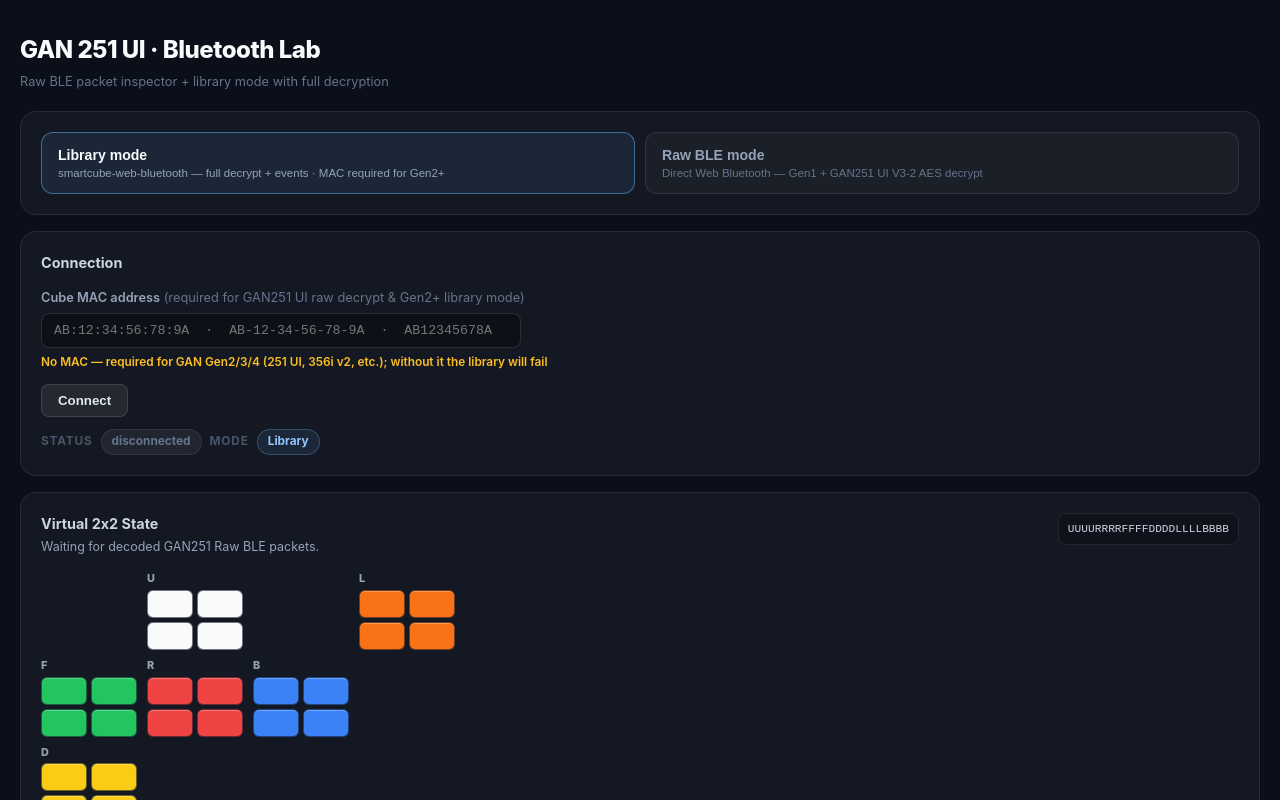
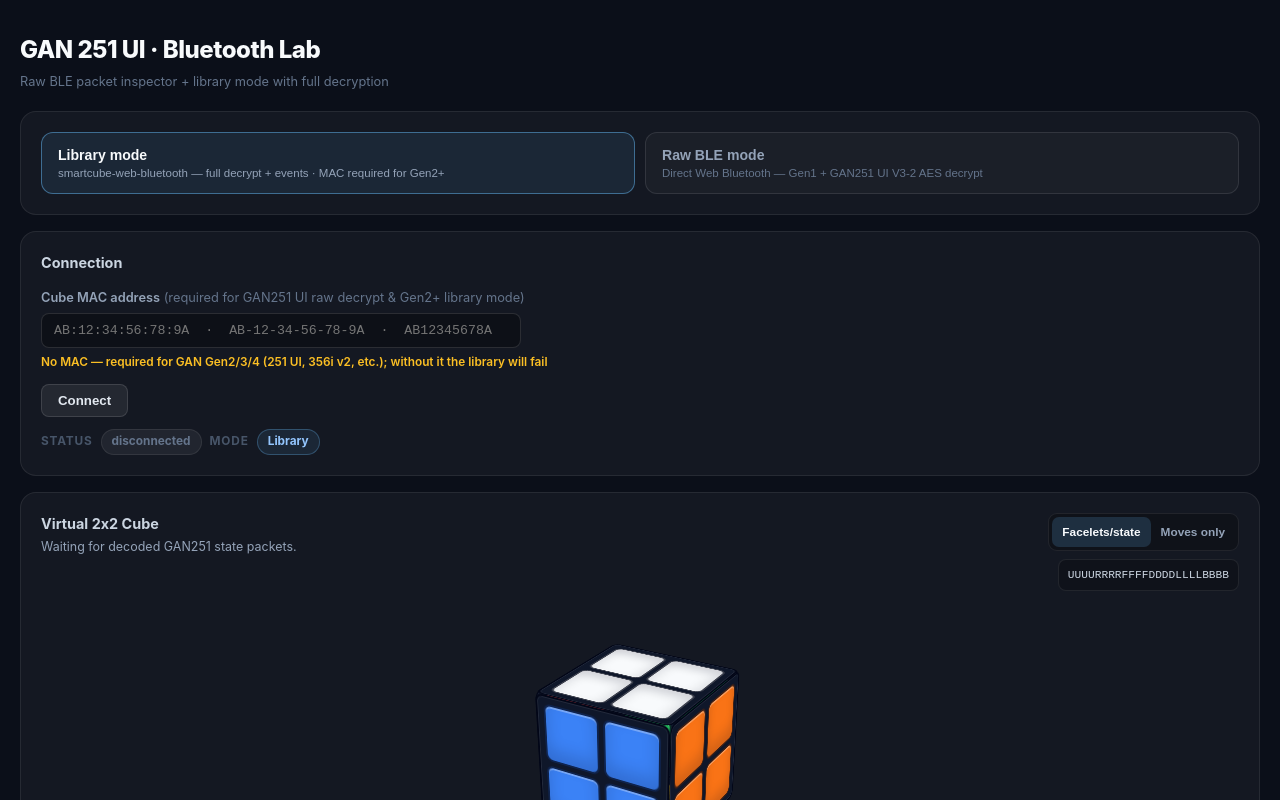
Before and after one commit to MrFanfo/GAN22LAB, a React (Vite) app: page / in a window 1280 px wide. Shown: the top 800 px of the page. Built offline with nearby package versions, Linux system fonts and the light colour scheme.

Commit message:
two options, 1 driven by facelets, other driven by moves

```diff
--- a/src/App.css
+++ b/src/App.css
@@ -71,6 +71,37 @@
   font-size: 0.78rem;
 }
 
+.virtual-cube-controls {
+  display: grid;
+  justify-items: end;
+  gap: 8px;
+  min-width: min(360px, 100%);
+}
+
+.virtual-drive-toggle {
+  display: inline-flex;
+  padding: 3px;
+  border-radius: 9px;
+  background: rgba(0,0,0,0.24);
+  border: 1px solid rgba(255,255,255,0.08);
+}
+
+.virtual-drive-toggle button {
+  min-height: 30px;
+  padding: 0 10px;
+  border: 0;
+  border-radius: 7px;
+  background: transparent;
+  color: #94a3b8;
+  font-size: 0.74rem;
+  font-weight: 700;
+}
+
+.virtual-drive-toggle button.active {
+  color: #f8fafc;
+  background: rgba(99,179,237,0.18);
+}
+
 .virtual-facelets {
   color: #cbd5e1;
   background: rgba(0,0,0,0.22);
@@ -81,48 +112,77 @@
   max-width: 360px;
 }
 
-.cube-net-2x2 {
-  display: grid;
-  grid-template-columns: repeat(4, minmax(72px, 96px));
-  grid-template-rows: repeat(3, auto);
-  gap: 10px;
-  align-items: center;
-}
-
-.net-spacer { min-height: 72px; }
-
-.cube-face-2x2 {
-  position: relative;
-  display: grid;
-  gap: 6px;
-}
-
-.cube-face-label {
-  color: #94a3b8;
-  font-size: 0.68rem;
-  font-weight: 800;
-  line-height: 1;
-}
-
-.cube-face-stickers {
-  display: grid;
-  grid-template-columns: repeat(2, minmax(28px, 1fr));
-  grid-template-rows: repeat(2, 28px);
-  gap: 4px;
-}
-
-.cube-sticker {
-  border-radius: 6px;
-  border: 1px solid rgba(15,23,42,0.58);
-  box-shadow: inset 0 1px 0 rgba(255,255,255,0.28);
-}
-
 .face-u { background: #f8fafc; }
 .face-r { background: #ef4444; }
 .face-f { background: #22c55e; }
 .face-d { background: #facc15; }
 .face-l { background: #f97316; }
 .face-b { background: #3b82f6; }
+
+.cube3d-stage {
+  min-height: 280px;
+  display: grid;
+  place-items: center;
+  perspective: 900px;
+  overflow: hidden;
+}
+
+.cube3d {
+  position: relative;
+  width: 144px;
+  height: 144px;
+  transform-style: preserve-3d;
+  transform: rotateX(-28deg) rotateY(38deg);
+  animation: cube3d-idle 18s linear infinite;
+}
+
+.cube3d-face {
+  position: absolute;
+  inset: 0;
+  display: grid;
+  grid-template-columns: repeat(2, 1fr);
+  grid-template-rows: repeat(2, 1fr);
+  gap: 5px;
+  padding: 7px;
+  background: #0f172a;
+  border: 2px solid #020617;
+  border-radius: 8px;
+  box-shadow: inset 0 0 0 1px rgba(255,255,255,0.08);
+}
+
+.cube3d-sticker {
+  border-radius: 8px;
+  border: 2px solid rgba(2,6,23,0.76);
+  box-shadow:
+    inset 0 2px 0 rgba(255,255,255,0.3),
+    inset 0 -10px 18px rgba(2,6,23,0.16);
+}
+
+.cube3d-face-front  { transform: rotateY(0deg) translateZ(72px); }
+.cube3d-face-back   { transform: rotateY(180deg) translateZ(72px); }
+.cube3d-face-right  { transform: rotateY(90deg) translateZ(72px); }
+.cube3d-face-left   { transform: rotateY(-90deg) translateZ(72px); }
+.cube3d-face-top    { transform: rotateX(90deg) translateZ(72px); }
+.cube3d-face-bottom { transform: rotateX(-90deg) translateZ(72px); }
+
+@keyframes cube3d-idle {
+  from { transform: rotateX(-28deg) rotateY(38deg); }
+  to   { transform: rotateX(-28deg) rotateY(398deg); }
+}
+
+@media (prefers-reduced-motion: reduce) {
+  .cube3d { animation: none; }
+}
+
+@media (max-width: 760px) {
+  .virtual-cube-head {
+    display: grid;
+  }
+
+  .virtual-cube-controls {
+    justify-items: start;
+  }
+}
 
 /* ── Mode selector ─────────────────────────────────────────────── */
 
--- a/src/App.tsx
+++ b/src/App.tsx
@@ -39,6 +39,7 @@
 const MAX_ROWS = 2000;
 const SOLVED_2X2_FACELETS = "UUUURRRRFFFFDDDDLLLLBBBB";
 const FACE_ORDER = ["U", "R", "F", "D", "L", "B"] as const;
+type CubeDriveMode = "state" | "moves";
 const FACE_COLOR_CLASS: Record<(typeof FACE_ORDER)[number], string> = {
   U: "face-u",
   R: "face-r",
@@ -63,51 +64,79 @@
 function Virtual2x2Panel({
   facelets24,
   source,
+  driveMode,
+  onDriveModeChange,
 }: {
   facelets24: string;
   source: PacketRow | null;
+  driveMode: CubeDriveMode;
+  onDriveModeChange: (mode: CubeDriveMode) => void;
 }) {
   const faces = splitFacelets24(facelets24);
   return (
     <section className="lab-panel virtual-cube-panel">
       <div className="virtual-cube-head">
         <div>
-          <h2>Virtual 2x2 State</h2>
+          <h2>Virtual 2x2 Cube</h2>
           <p>
             {source
-              ? `Updated by packet #${source.packetNum}: ${source.decodedSummary ?? source.meaning}`
-              : "Waiting for decoded GAN251 Raw BLE packets."}
+              ? `${driveMode === "state" ? "State packet" : "Move stream"} view updated by packet #${source.packetNum}: ${source.decodedSummary ?? source.meaning}`
+              : `Waiting for decoded GAN251 ${driveMode === "state" ? "state" : "move"} packets.`}
           </p>
+        </div>
+        <div className="virtual-cube-controls">
+          <div className="virtual-drive-toggle" role="tablist" aria-label="Virtual cube driver">
+            <button
+              type="button"
+              className={driveMode === "state" ? "active" : ""}
+              onClick={() => onDriveModeChange("state")}
+              aria-pressed={driveMode === "state"}
+            >
+              Facelets/state
+            </button>
+            <button
+              type="button"
+              className={driveMode === "moves" ? "active" : ""}
+              onClick={() => onDriveModeChange("moves")}
+              aria-pressed={driveMode === "moves"}
+            >
+              Moves only
+            </button>
           </div>
           <span className="virtual-facelets mono">{facelets24}</span>
         </div>
-      <div className="cube-net-2x2" aria-label="Virtual 2x2 cube net">
-        <div className="net-spacer" />
-        <FaceBlock face="U" stickers={faces.U} />
-        <div className="net-spacer" />
-        <FaceBlock face="L" stickers={faces.L} />
-        <FaceBlock face="F" stickers={faces.F} />
-        <FaceBlock face="R" stickers={faces.R} />
-        <FaceBlock face="B" stickers={faces.B} />
-        <div className="net-spacer" />
-        <FaceBlock face="D" stickers={faces.D} />
-        <div className="net-spacer" />
       </div>
+      <Cube3D2x2 faces={faces} />
     </section>
   );
 }
 
-function FaceBlock({
+function Cube3D2x2({ faces }: { faces: Record<(typeof FACE_ORDER)[number], string[]> }) {
+  return (
+    <div className="cube3d-stage" aria-label="Virtual 3D 2x2 cube">
+      <div className="cube3d">
+        <Cube3DFace face="F" stickers={faces.F} className="cube3d-face-front" />
+        <Cube3DFace face="B" stickers={faces.B} className="cube3d-face-back" />
+        <Cube3DFace face="R" stickers={faces.R} className="cube3d-face-right" />
+        <Cube3DFace face="L" stickers={faces.L} className="cube3d-face-left" />
+        <Cube3DFace face="U" stickers={faces.U} className="cube3d-face-top" />
+        <Cube3DFace face="D" stickers={faces.D} className="cube3d-face-bottom" />
+      </div>
+    </div>
+  );
+}
+
+function Cube3DFace({
   face,
   stickers,
+  className,
 }: {
   face: (typeof FACE_ORDER)[number];
   stickers: string[];
+  className: string;
 }) {
   return (
-    <div className="cube-face-2x2" data-face={face}>
-      <span className="cube-face-label">{face}</span>
-      <div className="cube-face-stickers">
+    <div className={`cube3d-face ${className}`} data-face={face}>
       {stickers.map((sticker, index) => {
         const faceKey = FACE_ORDER.includes(sticker as (typeof FACE_ORDER)[number])
           ? sticker as (typeof FACE_ORDER)[number]
@@ -115,12 +144,11 @@
         return (
           <span
             key={`${face}-${index}`}
-              className={`cube-sticker ${FACE_COLOR_CLASS[faceKey]}`}
+            className={`cube3d-sticker ${FACE_COLOR_CLASS[faceKey]}`}
             title={`${face}${index}: ${sticker}`}
           />
         );
       })}
-      </div>
     </div>
   );
 }
@@ -135,6 +163,7 @@
 
   const [packetRows, setPacketRows] = useState<PacketRow[]>([]);
   const [showTelemetry, setShowTelemetry] = useState(false);
+  const [cubeDriveMode, setCubeDriveMode] = useState<CubeDriveMode>("state");
   const [logLines, setLogLines] = useState<string[]>([]);
   const [showLog, setShowLog] = useState(false);
 
@@ -235,11 +264,19 @@
     return c;
   }, [packetRows]);
 
-  const latestVirtualRow = useMemo(
-    () => packetRows.find((row) => row.facelets24) ?? null,
+  const latestStateDrivenRow = useMemo(
+    () => packetRows.find((row) => row.decodedKind === "state" && row.stateDrivenFacelets24) ?? null,
     [packetRows]
   );
-  const latestFacelets24 = latestVirtualRow?.facelets24 ?? SOLVED_2X2_FACELETS;
+  const latestMoveDrivenRow = useMemo(
+    () => packetRows.find((row) => row.decodedKind === "move" && row.moveDrivenFacelets24) ?? null,
+    [packetRows]
+  );
+  const latestVirtualRow = cubeDriveMode === "state" ? latestStateDrivenRow : latestMoveDrivenRow;
+  const latestFacelets24 =
+    cubeDriveMode === "state"
+      ? latestStateDrivenRow?.stateDrivenFacelets24 ?? SOLVED_2X2_FACELETS
+      : latestMoveDrivenRow?.moveDrivenFacelets24 ?? SOLVED_2X2_FACELETS;
 
   const isConnected = status === "connected";
   const isBusy = status === "requesting-device" || status === "connecting";
@@ -346,7 +383,12 @@
         </div>
       </section>
 
-      <Virtual2x2Panel facelets24={latestFacelets24} source={latestVirtualRow} />
+      <Virtual2x2Panel
+        facelets24={latestFacelets24}
+        source={latestVirtualRow}
+        driveMode={cubeDriveMode}
+        onDriveModeChange={setCubeDriveMode}
+      />
 
       {/* Packet table */}
       <section className="lab-panel">
--- a/src/gan/ganBle.ts
+++ b/src/gan/ganBle.ts
@@ -550,6 +550,8 @@
             decodedKind: null,
             decodedSummary: null,
             facelets24: null,
+            moveDrivenFacelets24: null,
+            stateDrivenFacelets24: null,
           };
           this.options.onPacketRow(row);
           return;
@@ -663,6 +665,8 @@
       decodedKind: decoded.kind,
       decodedSummary,
       facelets24: decoded.virtualCubeFacelets24 ?? null,
+      moveDrivenFacelets24: decoded.moveDrivenFacelets24 ?? null,
+      stateDrivenFacelets24: decoded.stateDrivenFacelets24 ?? null,
     };
   }
 }
--- a/src/gan/types.ts
+++ b/src/gan/types.ts
@@ -46,6 +46,8 @@
   decodedKind?: string | null;
   decodedSummary?: string | null;
   facelets24?: string | null;
+  moveDrivenFacelets24?: string | null;
+  stateDrivenFacelets24?: string | null;
 };
 
 // Legacy log entry kept for the diagnostic log panel
--- a/src/gan251/gan251Session.ts
+++ b/src/gan251/gan251Session.ts
@@ -29,6 +29,8 @@
   private readonly debug: boolean;
   private readonly onDebug?: (entry: Gan251SessionDebugEntry) => void;
   private readonly cube = Virtual2x2Cube.solved();
+  private readonly moveDrivenCube = Virtual2x2Cube.solved();
+  private readonly stateDrivenCube = Virtual2x2Cube.solved();
 
   constructor(options: Gan251SessionOptions) {
     this.mac = options.mac;
@@ -41,6 +43,8 @@
 
   reset(): void {
     this.cube.reset();
+    this.moveDrivenCube.reset();
+    this.stateDrivenCube.reset();
   }
 
   cloneCube(): Virtual2x2Cube {
@@ -49,6 +53,14 @@
 
   getFacelets24(): string {
     return this.cube.toFacelets24();
+  }
+
+  getMoveDrivenFacelets24(): string {
+    return this.moveDrivenCube.toFacelets24();
+  }
+
+  getStateDrivenFacelets24(): string {
+    return this.stateDrivenCube.toFacelets24();
   }
 
   getCornerPermutation(): number[] {
@@ -67,7 +79,7 @@
       decoded.cryptoDebug = cryptoDebug;
       decoded.rawBytes = Array.from(rawPacket);
       this.applyDecodedPacket(decoded);
-      decoded.virtualCubeFacelets24 = this.getFacelets24();
+      this.attachFaceletViews(decoded);
       this.emitDebug(decoded, rawHex);
       return decoded;
     } catch (error) {
@@ -82,8 +94,8 @@
         rawBytes: Array.from(rawPacket),
         decryptedBytes: null,
         error: message,
-        virtualCubeFacelets24: this.getFacelets24(),
       };
+      this.attachFaceletViews(decoded);
       this.emitDebug(decoded, rawHex);
       return decoded;
     }
@@ -92,7 +104,7 @@
   processDecryptedPacket(decryptedPacket: Uint8Array, rawHex = ""): Gan251DecodedPacket {
     const decoded = this.decodeWithCarefulTrim(decryptedPacket, rawHex);
     this.applyDecodedPacket(decoded);
-    decoded.virtualCubeFacelets24 = this.getFacelets24();
+    this.attachFaceletViews(decoded);
     this.emitDebug(decoded, rawHex);
     return decoded;
   }
@@ -136,11 +148,19 @@
   private applyState(decoded: Gan251StatePacket): void {
     if (decoded.crcValid === false) return;
     this.cube.loadCorners(decoded.cornerPermutation, decoded.cornerOrientation);
+    this.stateDrivenCube.loadCorners(decoded.cornerPermutation, decoded.cornerOrientation);
   }
 
   private applyMove(decoded: Gan251MovePacket): void {
     if (decoded.crcValid === false || !decoded.face || decoded.direction === "unknown") return;
     this.cube.applyMove(decoded.face, decoded.direction);
+    this.moveDrivenCube.applyMove(decoded.face, decoded.direction);
+  }
+
+  private attachFaceletViews(decoded: Gan251DecodedPacket): void {
+    decoded.virtualCubeFacelets24 = this.getFacelets24();
+    decoded.moveDrivenFacelets24 = this.getMoveDrivenFacelets24();
+    decoded.stateDrivenFacelets24 = this.getStateDrivenFacelets24();
   }
 
   private emitDebug(decoded: Gan251DecodedPacket, rawHex: string): void {
--- a/src/gan251/types.ts
+++ b/src/gan251/types.ts
@@ -43,6 +43,8 @@
   decryptedBytes: number[] | null;
   cryptoDebug?: Gan251CryptoDebug;
   virtualCubeFacelets24?: string;
+  moveDrivenFacelets24?: string;
+  stateDrivenFacelets24?: string;
 };
 
 export type Gan251MoveByteDecode = {
```
Lines whose indentation alone changed are shown as unchanged.
